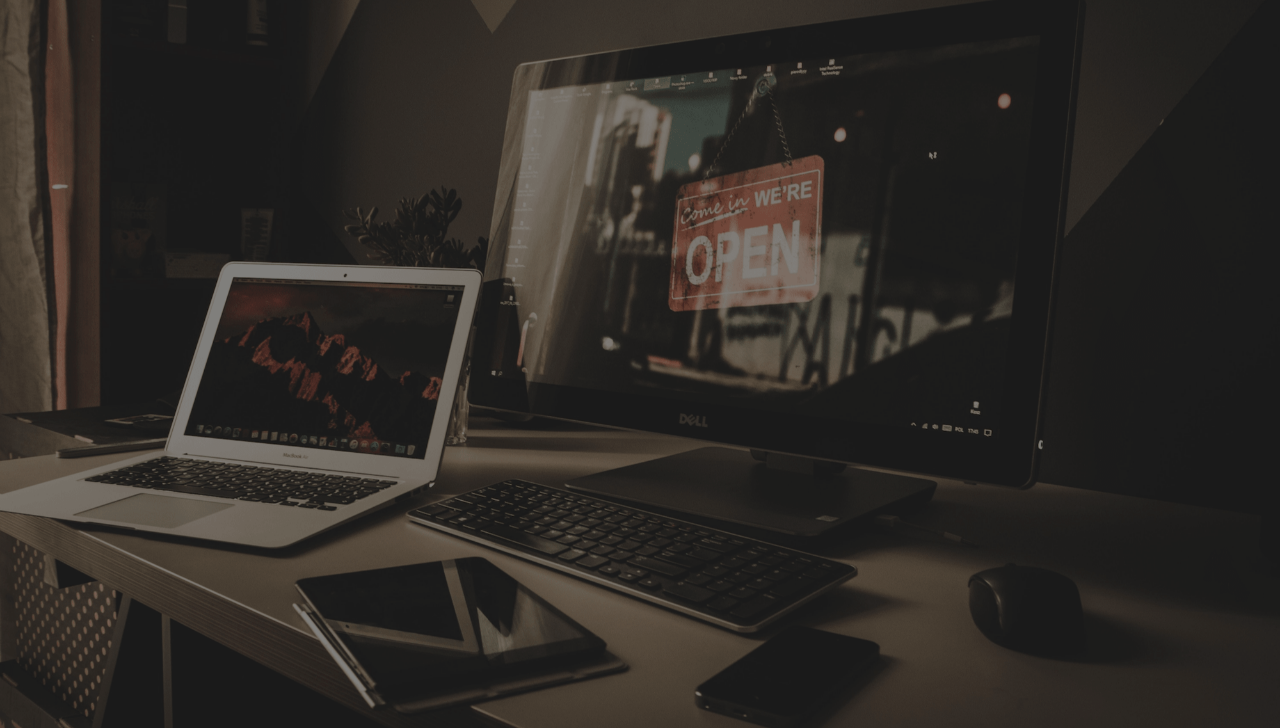
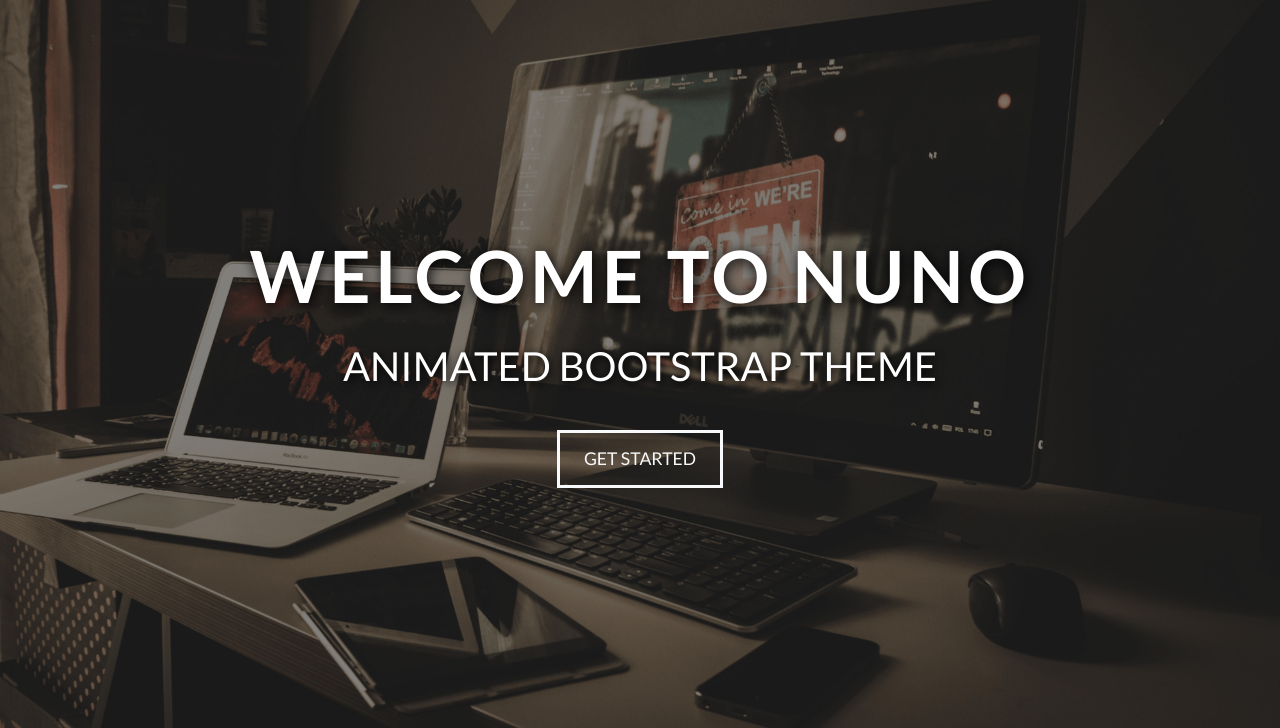
Before and after one commit to itsmar1/NUNO_Theme, a plain HTML site: page index.html in a window 1280 px wide. Shown: the part 72-800 px from the top of the page. Drawn offline with Linux system fonts and the light colour scheme.

Commit message:
Headings & Bootstrap Button

```diff
--- a/index.html
+++ b/index.html
@@ -60,6 +60,7 @@
     </nav>
 
     <!-- End of Navbar Section-->
+
     <!-- Statr Landing Page Image -->
     <div class="landing">
         <div class="home-wrap">
@@ -69,6 +70,24 @@
         </div>
     </div>
     <!-- End Landing Page Image -->
+
+    <!-- Start Landing Page Caption -->
+    <div class="caption center-block text-center">
+
+        <div class="os-animation" data-animation="bounceInUp" data-delay=".6s">
+            <h1>Welcome To Nuno</h1>
+        </div>
+
+        <div class="os-animation" data-animation="bounceInUp" data-delay=".8s">
+            <h3>Animated Bootstrap Theme</h3>
+        </div>
+
+        <div class="os-animation" data-animation="bounceInUp" data-delay="1s">
+            <a class="btn btn-outline-light btn-lg" href="#features">Get Started</a>
+        </div>
+
+    </div>
+    <!-- End Landing Page Caption -->
 
 </div>
 <!-- End Home Screen -->
--- a/style.css
+++ b/style.css
@@ -65,6 +65,42 @@ body {
     background-image: url('img/computers.png');
 }
 
+.caption {
+    width: 100%;
+    max-width: 100%;
+    position: absolute;
+    top: 38%;
+    z-index: 1;
+}
+
+.caption h1 {
+    color: white;
+    font-size: 4.5rem;
+    font-weight: 700;
+    text-transform: uppercase;
+    letter-spacing: .3rem;
+    text-shadow: .1rem .1rem .8rem black;
+    padding-bottom: 1rem;
+}
+
+.caption h3 {
+    color: #ffffff;
+    font-size: 2.5rem;
+    font-weight: 400;
+    text-transform: uppercase;
+    text-shadow: .1rem .1rem .5rem black;
+    padding-bottom: 2rem;
+}
+
+.btn-lg {
+    border-width: medium;
+    border-radius: 0;
+    padding: .8rem 1.5rem;
+    font-size: 1.1rem;
+    font-weight: 400;
+    text-transform: uppercase;
+    display: inline-block!important;
+}
 
 
 
```
